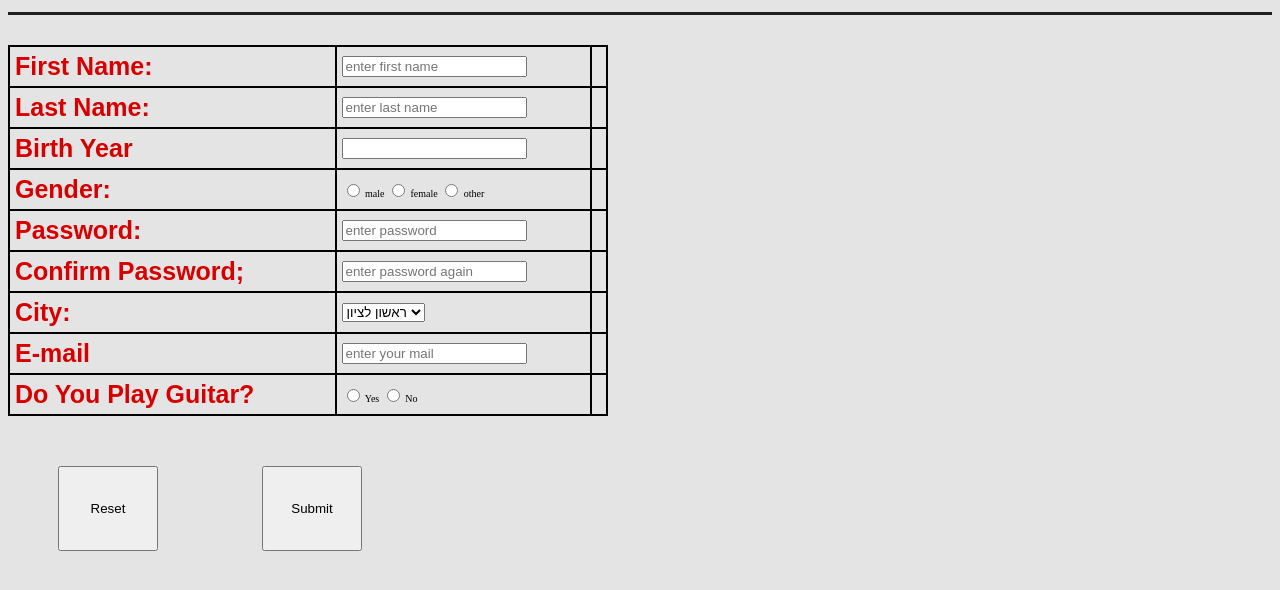
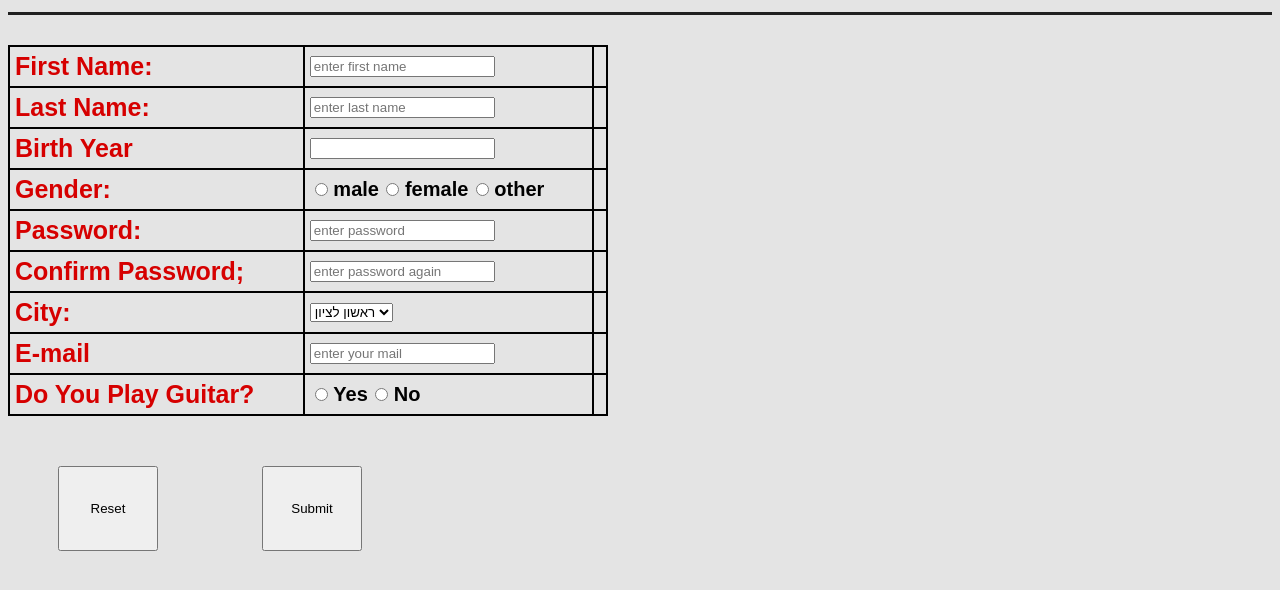
Before and after one commit to appletheking1/Music-Store, a plain HTML site: page SignUp.html in a window 1280 px wide. Shown: the part 152-742 px from the top of the page. Drawn offline with Linux system fonts and the light colour scheme.

Commit message:
Update SignUp.html

```diff
--- a/SignUp.html
+++ b/SignUp.html
@@ -49,11 +49,11 @@
                 <td id="H"> Gender: </td>
                 <td>
                     <input type="radio" id="male" name="gender" value="male">
-                    <label id="gen" for="male">male</label>
+                    <label class="txt" for="male">male</label>
                     <input type="radio" id="female" name="gender" value="female">
-                    <label id="gen" for="female">female</label>
+                    <label class="txt" for="female">female</label>
                     <input type="radio" id="othergender" name="gender" value="other">
-                    <label id="gen" for="other">other</label>
+                    <label class="txt" for="other">other</label>
                 </td>
                 <td id="msg5" class="Note">  </td>
             </tr>
@@ -96,9 +96,9 @@
                 <td id="H"> Do You Play Guitar? </td>
                 <td>
                     <input type="radio" id="yes" name="played" value="yes">
-                    <label id="txt" for="yes">Yes</label>
+                    <label class="txt" for="yes">Yes</label>
                     <input type="radio" id="no" name="played" value="yes">
-                    <label id="txt" for="yes">No</label>
+                    <label class="txt" for="yes">No</label>
                 </td>
                 <td id="msg4" class="Note">  </td>
             </tr>
```
